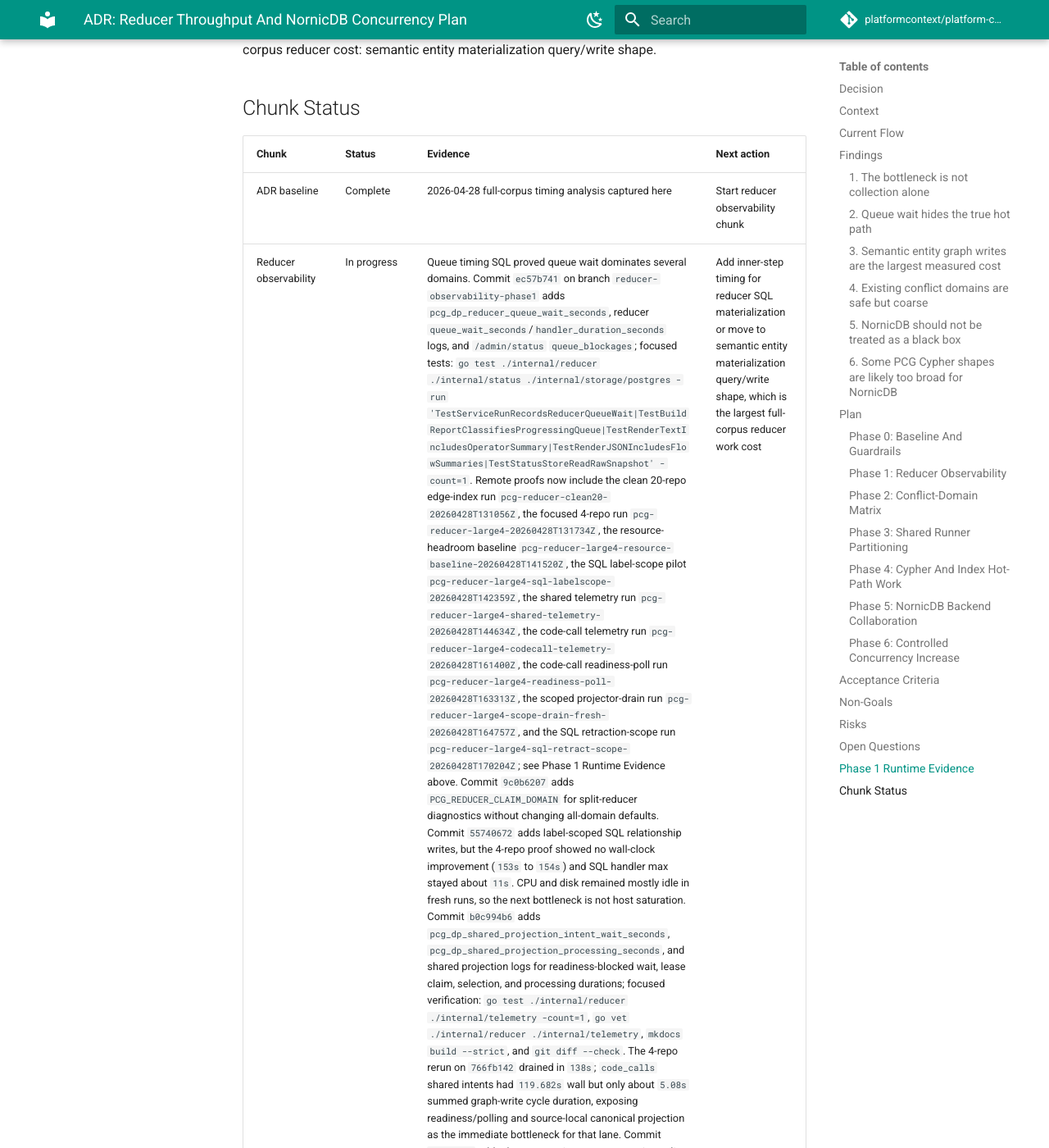
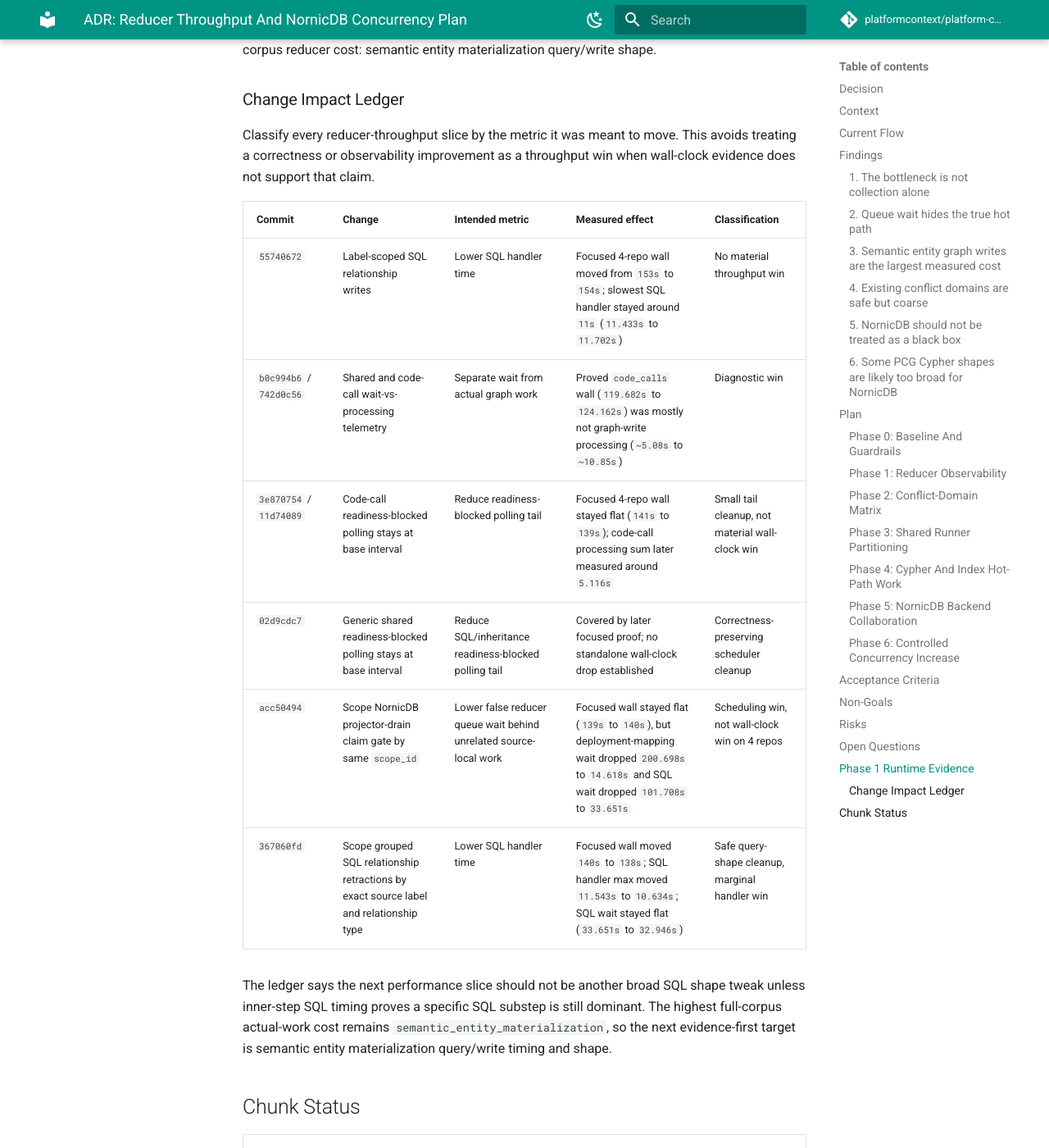
Before and after one commit to platformcontext/platform-context-graph, an MkDocs documentation site: the page built from docs/docs/adrs/2026-04-28-reducer-throughput-and-nornicdb-concurrency-plan.md, in a window 1280 px wide and 1400 px high, scrolled down 16099 px. Shown: the whole window at 82% size. Built offline with MkDocs 1.6.1 and Material for MkDocs 9.7.7, drawn with Linux system fonts in a browser that asks for light colours; comment, search, counter and statistics services are not loaded.

Commit message:
docs(adrs): quantify reducer change impact

```diff
--- a/docs/docs/adrs/2026-04-28-reducer-throughput-and-nornicdb-concurrency-plan.md
+++ b/docs/docs/adrs/2026-04-28-reducer-throughput-and-nornicdb-concurrency-plan.md
@@ -646,6 +646,27 @@ slice should either add inner-step SQL handler timing (`ListFacts`, extraction,
 retract, write) or shift to the larger measured full-corpus reducer cost:
 semantic entity materialization query/write shape.
 
+### Change Impact Ledger
+
+Classify every reducer-throughput slice by the metric it was meant to move.
+This avoids treating a correctness or observability improvement as a throughput
+win when wall-clock evidence does not support that claim.
+
+| Commit | Change | Intended metric | Measured effect | Classification |
+| --- | --- | --- | --- | --- |
+| `55740672` | Label-scoped SQL relationship writes | Lower SQL handler time | Focused 4-repo wall moved from `153s` to `154s`; slowest SQL handler stayed around `11s` (`11.433s` to `11.702s`) | No material throughput win |
+| `b0c994b6` / `742d0c56` | Shared and code-call wait-vs-processing telemetry | Separate wait from actual graph work | Proved `code_calls` wall (`119.682s` to `124.162s`) was mostly not graph-write processing (`~5.08s` to `~10.85s`) | Diagnostic win |
+| `3e870754` / `11d74089` | Code-call readiness-blocked polling stays at base interval | Reduce readiness-blocked polling tail | Focused 4-repo wall stayed flat (`141s` to `139s`); code-call processing sum later measured around `5.116s` | Small tail cleanup, not material wall-clock win |
+| `02d9cdc7` | Generic shared readiness-blocked polling stays at base interval | Reduce SQL/inheritance readiness-blocked polling tail | Covered by later focused proof; no standalone wall-clock drop established | Correctness-preserving scheduler cleanup |
+| `acc50494` | Scope NornicDB projector-drain claim gate by same `scope_id` | Lower false reducer queue wait behind unrelated source-local work | Focused wall stayed flat (`139s` to `140s`), but deployment-mapping wait dropped `200.698s` to `14.618s` and SQL wait dropped `101.708s` to `33.651s` | Scheduling win, not wall-clock win on 4 repos |
+| `367060fd` | Scope grouped SQL relationship retractions by exact source label and relationship type | Lower SQL handler time | Focused wall moved `140s` to `138s`; SQL handler max moved `11.543s` to `10.634s`; SQL wait stayed flat (`33.651s` to `32.946s`) | Safe query-shape cleanup, marginal handler win |
+
+The ledger says the next performance slice should not be another broad SQL
+shape tweak unless inner-step SQL timing proves a specific SQL substep is still
+dominant. The highest full-corpus actual-work cost remains
+`semantic_entity_materialization`, so the next evidence-first target is semantic
+entity materialization query/write timing and shape.
+
 ## Chunk Status
 
 | Chunk | Status | Evidence | Next action |
```
